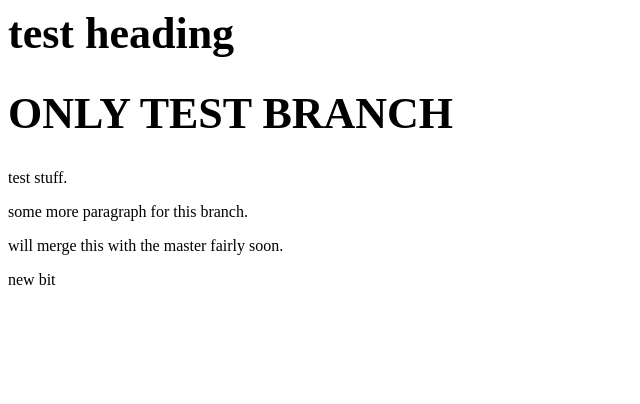
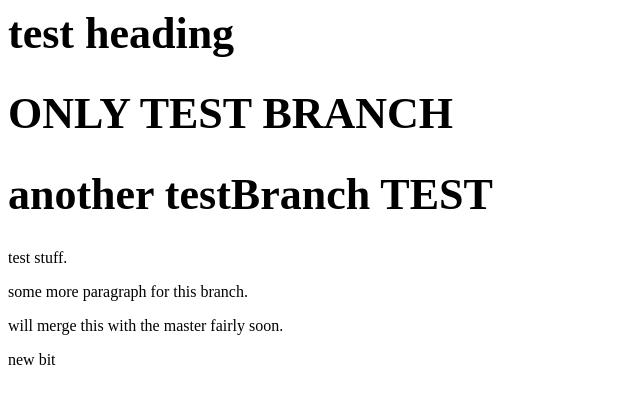
Before and after one commit to j-lindop/apis-dorsata, a plain HTML site: page index.html in a window 1280 px wide. Shown: the whole page, without its empty margins (0-640 px from the left). Drawn offline with Linux system fonts and the light colour scheme.

Commit message:
another test branch

```diff
--- a/index.html
+++ b/index.html
@@ -5,6 +5,7 @@
 	<body>
 		<h1>test heading</h1>
 		<h1>ONLY TEST BRANCH</h1>
+		<h1>another testBranch TEST</h1>
 		<p>test stuff.</p>
 		<p>some more paragraph for this branch.</p>
 		<p>will merge this with the master fairly soon.</p>
```
